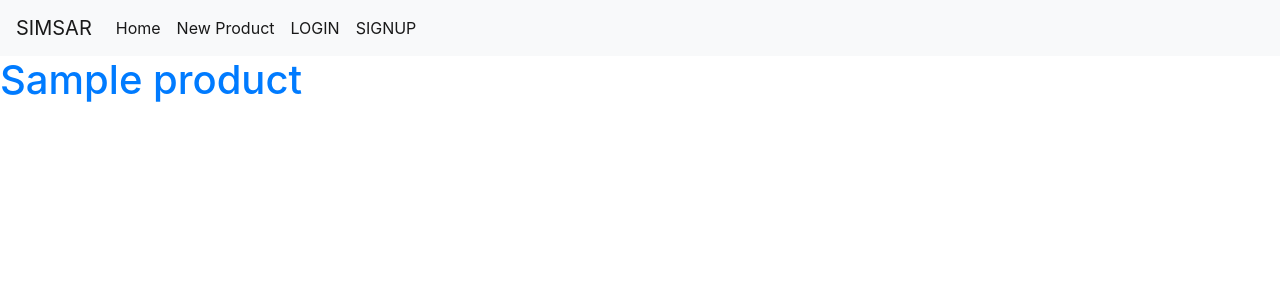
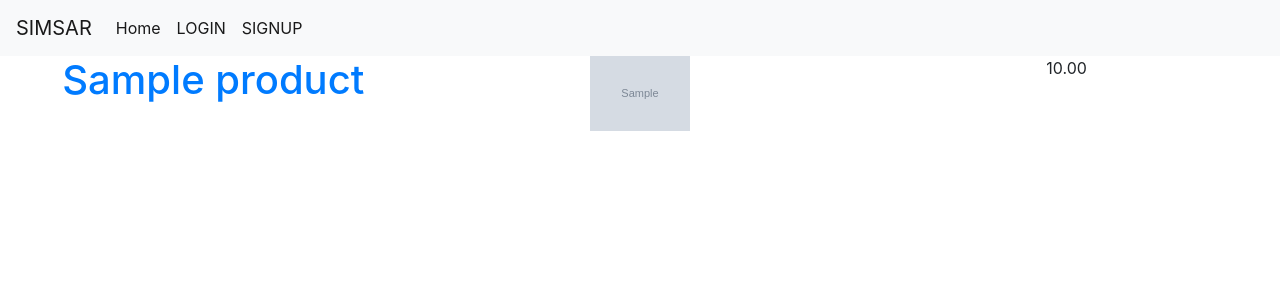
Before and after one commit to SimsarSE/simsar, a Django app: page /products/list in a window 1280 px wide. Shown: the top 300 px of the page. Run offline with Django 3.2, Linux system fonts and the light colour scheme; tables that the repository leaves empty hold one stand-in row (values such as "Sample post"); grey boxes marked "Sample" are stand-in pictures; some libraries are stand-ins or nearby versions.

Commit message:
fix templates

```diff
--- a/product/templates/product/product_list.html
+++ b/product/templates/product/product_list.html
@@ -1,7 +1,23 @@
 {% include 'base.html' %}
 
 {% block content %}
-    {% for product in products %}
-            <h1><a href="{% url 'product_detail' pk=product.pk %}">{{ product.productname }}</a></h1>
-    {% endfor %}
+    <div class="col-md-12">
+        <div align="center">
+            {% for product in products %}
+                <div class="row">
+                <div class="col-md-4">
+                <h1><a href="{% url 'product_detail' pk=product.pk %}">{{ product.productname }}</a></h1>
+                </div>
+                <div class="col-md-4">
+                {% if product.product_photo %}
+                    <img src="{{ product.product_photo.url }}" width="100">
+                {% endif %}
+                </div>
+                <div class="col-md-4">
+                    <p>{{ product.price }}</p>
+                </div>
+                </div>
+            {% endfor %}
+        </div>
+    </div>
 {% endblock %}
--- a/simsar_site/urls.py
+++ b/simsar_site/urls.py
@@ -20,7 +20,7 @@ from django.conf import settings
 from django.conf.urls.static import static
 
 urlpatterns = [
-    path('', TemplateView.as_view(template_name='home.html'), name='home'),
+    path('', TemplateView.as_view(template_name='product/product_list.html'), name='home'),
     path('admin/', admin.site.urls),
     path('users/', include('users.urls')),
     path('users/', include('django.contrib.auth.urls')),
--- a/users/templates/base.html
+++ b/users/templates/base.html
@@ -22,11 +22,10 @@
                 <li class="nav-item active">
                     <a class="nav-link" href="{%  url 'home' %}">Home <span class="sr-only">(current)</span></a>
                 </li>
-                <li class="nav-item active">
+                {% if user.is_authenticated %}
+                    <li class="nav-item active">
                     <a class="nav-link" href="{%  url 'product_new' %}">New Product<span class="sr-only">(current)</span></a>
-                </li>
-                {% if user.is_authenticated %}
-
+                    </li>
                     <li class="nav-item active">
                         <a class="nav-link" href="{% url 'logout' %}">LOGOUT <span class="sr-only">(current)</span></a>
                     </li>
```
Also changed, not shown: product/templates/product/product_detail.html (+16 -7 lines), product/templates/product/product_edit.html (+11 -5 lines).
